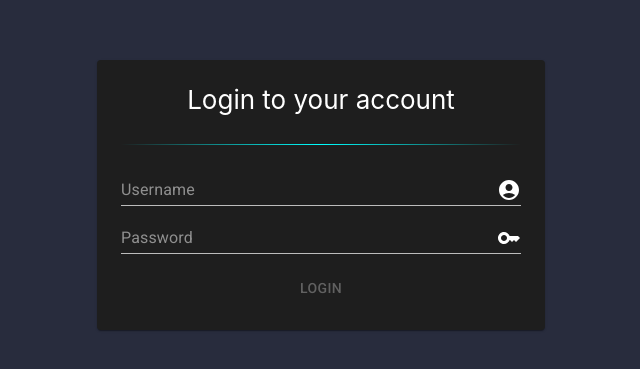
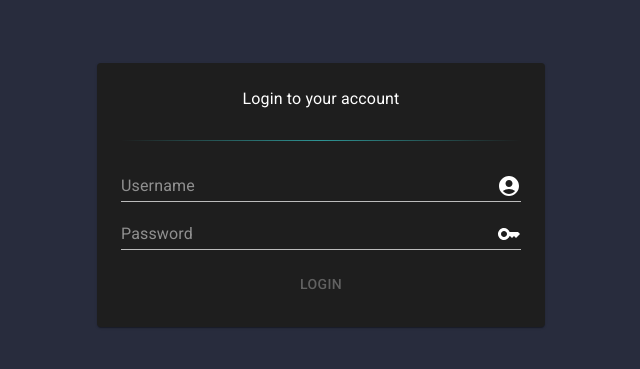
Before and after one commit to avereon/farragut-fe, a React (Create React App) app: page / in a window 1280 px wide. Shown: the part 205-574 px from the top of the page, without its empty margins (319-959 px from the left). Built offline with nearby package versions, Linux system fonts and the light colour scheme.

Commit message:
Style updates

```diff
--- a/src/App.tsx
+++ b/src/App.tsx
@@ -1,6 +1,6 @@
 import React, {FormEventHandler, useState} from 'react';
 import './App.css';
-import {Alert, Button, Card, CircularProgress, Divider, FormControl, Input, InputAdornment, TextField, ThemeProvider, useMediaQuery} from "@mui/material";
+import {Alert, Button, Card, CircularProgress, Divider, FormControl, Input, InputAdornment, TextField, ThemeProvider, Typography, useMediaQuery} from "@mui/material";
 import {useLogin} from "./query-hooks/LoginHooks";
 import {GradientDivider} from "./components/GradientDivider";
 import AccountCircle from '@mui/icons-material/AccountCircle';
@@ -22,12 +22,12 @@ function App() {
         <div className="App">
             <header className="App-login">
                 <Card sx={{display: "flex", gap: 2, flexDirection: "column", padding: 3, width: shouldSpan ? "85%" : 400}}>
-                    Login to your account
+                    <Typography>Login to your account</Typography>
                     <GradientDivider></GradientDivider>
                     <Input
                         endAdornment={
                             <InputAdornment position="end">
-                                <AccountCircle />
+                                <AccountCircle/>
                             </InputAdornment>
                         }
                         onKeyUp={(event) => {
@@ -40,8 +40,8 @@ function App() {
                             </InputAdornment>
                         }
                         onKeyUp={(event) => {
-                        if (event.key === "Enter") handleSubmit()
-                    }} onChange={(event) => setPassword(event.target.value ?? "")} type={"password"} placeholder={"Password"}></Input>
+                            if (event.key === "Enter") handleSubmit()
+                        }} onChange={(event) => setPassword(event.target.value ?? "")} type={"password"} placeholder={"Password"}></Input>
                     {loginQuery.isError && <Alert severity={"error"}>Invalid credentials</Alert>}
                     <Button disabled={!isValidated} onClick={handleSubmit}>
                         {loginQuery.isLoading ? <CircularProgress size={20}/> : "Login"}
--- a/src/components/GradientDivider.tsx
+++ b/src/components/GradientDivider.tsx
@@ -9,6 +9,6 @@ export const GradientDivider = (props: GradientDividerProps) => {
     const color = useMemo(() => props.color ?? "cyan", [props.color]);
 
     return (
-        <hr style={{transition:"all 1s", background: `linear-gradient(to right, rgba(0, 0, 0, 0), ${props.color ?? "cyan"}, rgba(0, 0, 0, 0))`, border: "none", height: "1px", width: "100%"}}></hr>
+        <hr style={{transition:"all 1s", background: `linear-gradient(to right, rgba(0, 0, 0, 0), ${props.color ?? "#2e9494"}, rgba(0, 0, 0, 0))`, border: "none", height: "1px", width: "100%"}}></hr>
     );
 }
--- a/src/index.tsx
+++ b/src/index.tsx
@@ -15,7 +15,7 @@ export const themeOptions: ThemeOptions = {
             main: "#2e9494",
         },
         secondary: {
-            main: '#f50057',
+            main: '#f56e00',
         },
     },
 };
```
